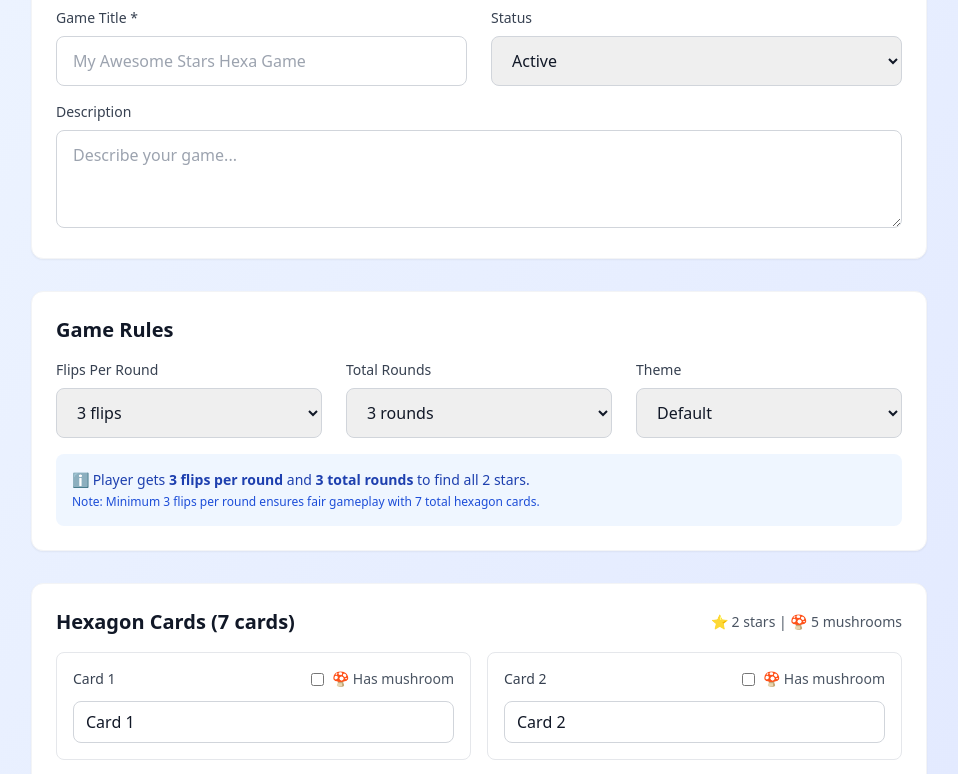
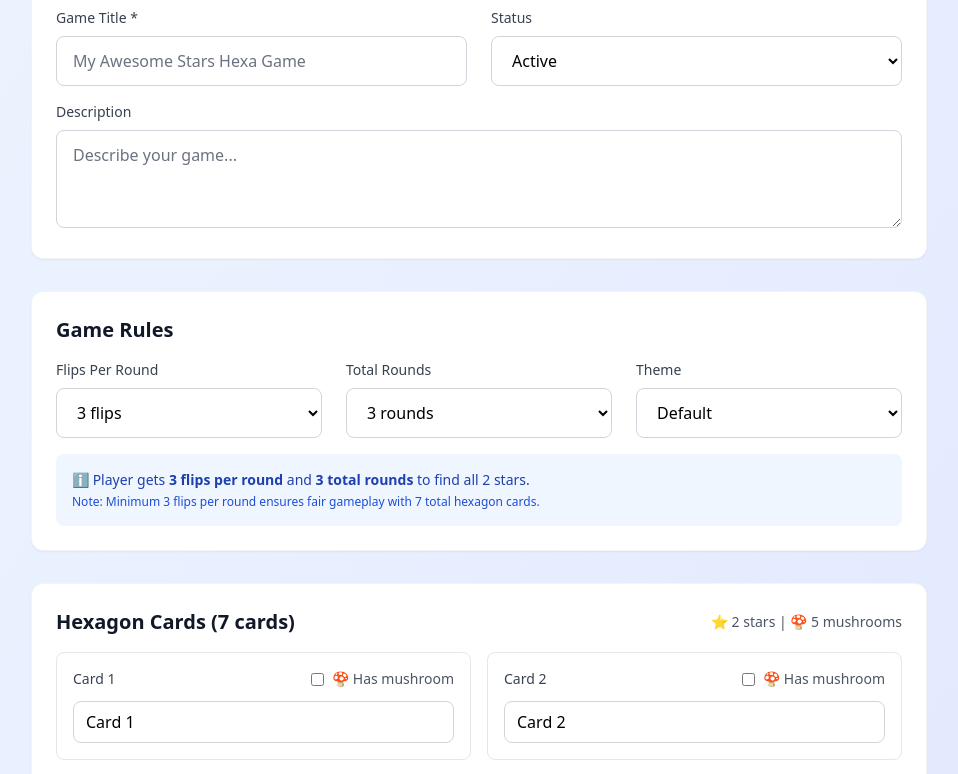
Before and after one commit to moldovancsaba/work.direct, a Next.js app: page /admin/games/new in a window 1280 px wide. Shown: the part 580-1354 px from the top of the page, without its empty margins (161-1119 px from the left). Built offline with nearby package versions, Linux system fonts and the light colour scheme.

Commit message:
Fix input field visibility - white background black text everywhere

```diff
--- a/app/admin/analytics/page.tsx
+++ b/app/admin/analytics/page.tsx
@@ -165,12 +165,13 @@ export default function AnalyticsPage() {
               <select
                 value={dateRange}
                 onChange={(e) => handleDateRangeChange(e.target.value)}
-                className="px-4 py-2 border border-gray-300 rounded-lg focus:ring-2 focus:ring-blue-500 focus:border-blue-500"
+                className="px-4 py-2 bg-white text-black border border-gray-300 rounded-lg focus:ring-2 focus:ring-blue-500 focus:border-blue-500"
+                style={{ backgroundColor: '#ffffff', color: '#000000' }}
               >
-                <option value="24h">Last 24 hours</option>
-                <option value="7d">Last 7 days</option>
-                <option value="30d">Last 30 days</option>
-                <option value="90d">Last 90 days</option>
+                <option value="24h" className="bg-white text-black">Last 24 hours</option>
+                <option value="7d" className="bg-white text-black">Last 7 days</option>
+                <option value="30d" className="bg-white text-black">Last 30 days</option>
+                <option value="90d" className="bg-white text-black">Last 90 days</option>
               </select>
             </div>
           </div>
--- a/app/admin/games/new/page.tsx
+++ b/app/admin/games/new/page.tsx
@@ -246,7 +246,8 @@ export default function NewGamePage() {
                   required
                   value={title}
                   onChange={(e) => setTitle(e.target.value)}
-                  className="w-full px-4 py-3 border border-gray-300 rounded-lg focus:ring-2 focus:ring-blue-500 focus:border-blue-500"
+                  className="w-full px-4 py-3 bg-white text-black border border-gray-300 rounded-lg focus:ring-2 focus:ring-blue-500 focus:border-blue-500 placeholder:text-gray-500 caret-black"
+                  style={{ backgroundColor: '#ffffff', color: '#000000', caretColor: '#000000' }}
                   placeholder={`My Awesome ${selectedGameType?.name} Game`}
                 />
               </div>
@@ -255,10 +256,11 @@ export default function NewGamePage() {
                 <select
                   value={isActive ? 'active' : 'inactive'}
                   onChange={(e) => setIsActive(e.target.value === 'active')}
-                  className="w-full px-4 py-3 border border-gray-300 rounded-lg focus:ring-2 focus:ring-blue-500 focus:border-blue-500"
+                  className="w-full px-4 py-3 bg-white text-black border border-gray-300 rounded-lg focus:ring-2 focus:ring-blue-500 focus:border-blue-500"
+                  style={{ backgroundColor: '#ffffff', color: '#000000' }}
                 >
-                  <option value="active">Active</option>
-                  <option value="inactive">Inactive</option>
+                  <option value="active" className="bg-white text-black">Active</option>
+                  <option value="inactive" className="bg-white text-black">Inactive</option>
                 </select>
               </div>
             </div>
@@ -268,7 +270,8 @@ export default function NewGamePage() {
                 value={description}
                 onChange={(e) => setDescription(e.target.value)}
                 rows={3}
-                className="w-full px-4 py-3 border border-gray-300 rounded-lg focus:ring-2 focus:ring-blue-500 focus:border-blue-500"
+                className="w-full px-4 py-3 bg-white text-black border border-gray-300 rounded-lg focus:ring-2 focus:ring-blue-500 focus:border-blue-500 placeholder:text-gray-500 caret-black"
+                style={{ backgroundColor: '#ffffff', color: '#000000', caretColor: '#000000' }}
                 placeholder="Describe your game..."
               />
             </div>
@@ -286,10 +289,11 @@ export default function NewGamePage() {
                     <select
                       value={maxFlipsPerRound}
                       onChange={(e) => setMaxFlipsPerRound(Number(e.target.value))}
-                      className="w-full px-4 py-3 border border-gray-300 rounded-lg focus:ring-2 focus:ring-blue-500 focus:border-blue-500"
+                      className="w-full px-4 py-3 bg-white text-black border border-gray-300 rounded-lg focus:ring-2 focus:ring-blue-500 focus:border-blue-500"
+                      style={{ backgroundColor: '#ffffff', color: '#000000' }}
                     >
                       {[3, 4, 5, 6, 7].map(num => (
-                        <option key={num} value={num}>{num} flip{num !== 1 ? 's' : ''}</option>
+                        <option key={num} value={num} className="bg-white text-black">{num} flip{num !== 1 ? 's' : ''}</option>
                       ))}
                     </select>
                   </div>
@@ -298,10 +302,11 @@ export default function NewGamePage() {
                     <select
                       value={maxRounds}
                       onChange={(e) => setMaxRounds(Number(e.target.value))}
-                      className="w-full px-4 py-3 border border-gray-300 rounded-lg focus:ring-2 focus:ring-blue-500 focus:border-blue-500"
+                      className="w-full px-4 py-3 bg-white text-black border border-gray-300 rounded-lg focus:ring-2 focus:ring-blue-500 focus:border-blue-500"
+                      style={{ backgroundColor: '#ffffff', color: '#000000' }}
                     >
                       {[1, 2, 3, 4, 5].map(num => (
-                        <option key={num} value={num}>{num} round{num !== 1 ? 's' : ''}</option>
+                        <option key={num} value={num} className="bg-white text-black">{num} round{num !== 1 ? 's' : ''}</option>
                       ))}
                     </select>
                   </div>
@@ -310,11 +315,12 @@ export default function NewGamePage() {
                     <select
                       value={theme}
                       onChange={(e) => setTheme(e.target.value as any)}
-                      className="w-full px-4 py-3 border border-gray-300 rounded-lg focus:ring-2 focus:ring-blue-500 focus:border-blue-500"
+                      className="w-full px-4 py-3 bg-white text-black border border-gray-300 rounded-lg focus:ring-2 focus:ring-blue-500 focus:border-blue-500"
+                      style={{ backgroundColor: '#ffffff', color: '#000000' }}
                     >
-                      <option value="default">Default</option>
-                      <option value="colorful">Colorful</option>
-                      <option value="minimal">Minimal</option>
+                      <option value="default" className="bg-white text-black">Default</option>
+                      <option value="colorful" className="bg-white text-black">Colorful</option>
+                      <option value="minimal" className="bg-white text-black">Minimal</option>
                     </select>
                   </div>
                 </div>
@@ -346,7 +352,7 @@ export default function NewGamePage() {
                             type="checkbox"
                             checked={hexagon.hasHiddenStar}
                             onChange={(e) => updateHexagon(index, 'hasHiddenStar', e.target.checked)}
-                            className="rounded border-gray-300 text-blue-600 focus:ring-blue-500"
+                            className="rounded border-gray-300 text-blue-600 focus:ring-blue-500 bg-white"
                           />
                           <span className="text-sm text-gray-600">
                             {hexagon.hasHiddenStar ? '⭐ Has star' : '🍄 Has mushroom'}
@@ -357,7 +363,8 @@ export default function NewGamePage() {
                         type="text"
                         value={hexagon.text}
                         onChange={(e) => updateHexagon(index, 'text', e.target.value)}
-                        className="w-full px-3 py-2 border border-gray-300 rounded-lg focus:ring-2 focus:ring-blue-500 focus:border-blue-500"
+                        className="w-full px-3 py-2 bg-white text-black border border-gray-300 rounded-lg focus:ring-2 focus:ring-blue-500 focus:border-blue-500 placeholder:text-gray-500 caret-black"
+                        style={{ backgroundColor: '#ffffff', color: '#000000', caretColor: '#000000' }}
                         placeholder={`Text for card ${index + 1}`}
                       />
                     </div>
--- a/app/admin/settings/page.tsx
+++ b/app/admin/settings/page.tsx
@@ -504,11 +504,12 @@ export default function SettingsPage() {
                             setTheme(newTheme)
                             handleInputChange('theme', newTheme)
                           }}
-                          className="w-48 px-3 py-2 border border-gray-300 dark:border-gray-600 rounded-lg focus:ring-2 focus:ring-blue-500 focus:border-blue-500 bg-white dark:bg-gray-800 text-gray-900 dark:text-gray-100"
+                          className="w-48 px-3 py-2 bg-white text-black border border-gray-300 rounded-lg focus:ring-2 focus:ring-blue-500 focus:border-blue-500"
+                          style={{ backgroundColor: '#ffffff', color: '#000000' }}
                         >
-                          <option value="light">Light</option>
-                          <option value="dark">Dark</option>
-                          <option value="auto">Auto (System)</option>
+                          <option value="light" className="bg-white text-black">Light</option>
+                          <option value="dark" className="bg-white text-black">Dark</option>
+                          <option value="auto" className="bg-white text-black">Auto (System)</option>
                         </select>
                         <p className="text-sm text-gray-500 dark:text-gray-400 mt-2">
                           Choose your preferred theme. Auto will follow your system preference.
@@ -524,13 +525,14 @@ export default function SettingsPage() {
                             type="color"
                             value={settings.primaryColor}
                             onChange={(e) => handleInputChange('primaryColor', e.target.value)}
-                            className="w-12 h-10 border border-gray-300 rounded cursor-pointer"
+                            className="w-12 h-10 bg-white border border-gray-300 rounded cursor-pointer"
                           />
                           <input
                             type="text"
                             value={settings.primaryColor}
                             onChange={(e) => handleInputChange('primaryColor', e.target.value)}
-                            className="w-32 px-3 py-2 border border-gray-300 rounded-lg focus:ring-2 focus:ring-blue-500 focus:border-blue-500"
+                            className="w-32 px-3 py-2 bg-white text-black border border-gray-300 rounded-lg focus:ring-2 focus:ring-blue-500 focus:border-blue-500 placeholder:text-gray-500 caret-black"
+                            style={{ backgroundColor: '#ffffff', color: '#000000', caretColor: '#000000' }}
                           />
                         </div>
                       </div>
--- a/app/globals.css
+++ b/app/globals.css
@@ -31,3 +31,47 @@ body {
     text-wrap: balance;
   }
 }
+
+/* Global input field styling utilities to ensure consistent white background and black text */
+@layer base {
+  /* Ensure ALL input, textarea, and select elements have proper styling */
+  input:not([type="radio"]):not([type="checkbox"]):not([type="range"]):not([type="file"]),
+  textarea,
+  select {
+    @apply bg-white text-black;
+    background-color: #ffffff !important;
+    color: #000000 !important;
+    caret-color: #000000 !important;
+  }
+
+  /* Ensure placeholder text is visible */
+  input::placeholder,
+  textarea::placeholder {
+    color: #6b7280 !important; /* gray-500 */
+    opacity: 1 !important;
+  }
+
+  /* Ensure option elements in select dropdowns have proper colors */
+  option {
+    @apply bg-white text-black;
+    background-color: #ffffff !important;
+    color: #000000 !important;
+  }
+
+  /* Additional utility classes for explicit styling */
+  .input-styled {
+    @apply bg-white text-black border border-gray-300 rounded-lg;
+    background-color: #ffffff !important;
+    color: #000000 !important;
+    caret-color: #000000 !important;
+  }
+
+  .input-styled:focus {
+    @apply ring-2 ring-blue-500 border-blue-500;
+  }
+
+  .input-styled::placeholder {
+    color: #6b7280 !important;
+    opacity: 1 !important;
+  }
+}
```
Also changed, not shown: app/admin/games/[id]/page.tsx (+22 -15 lines).
